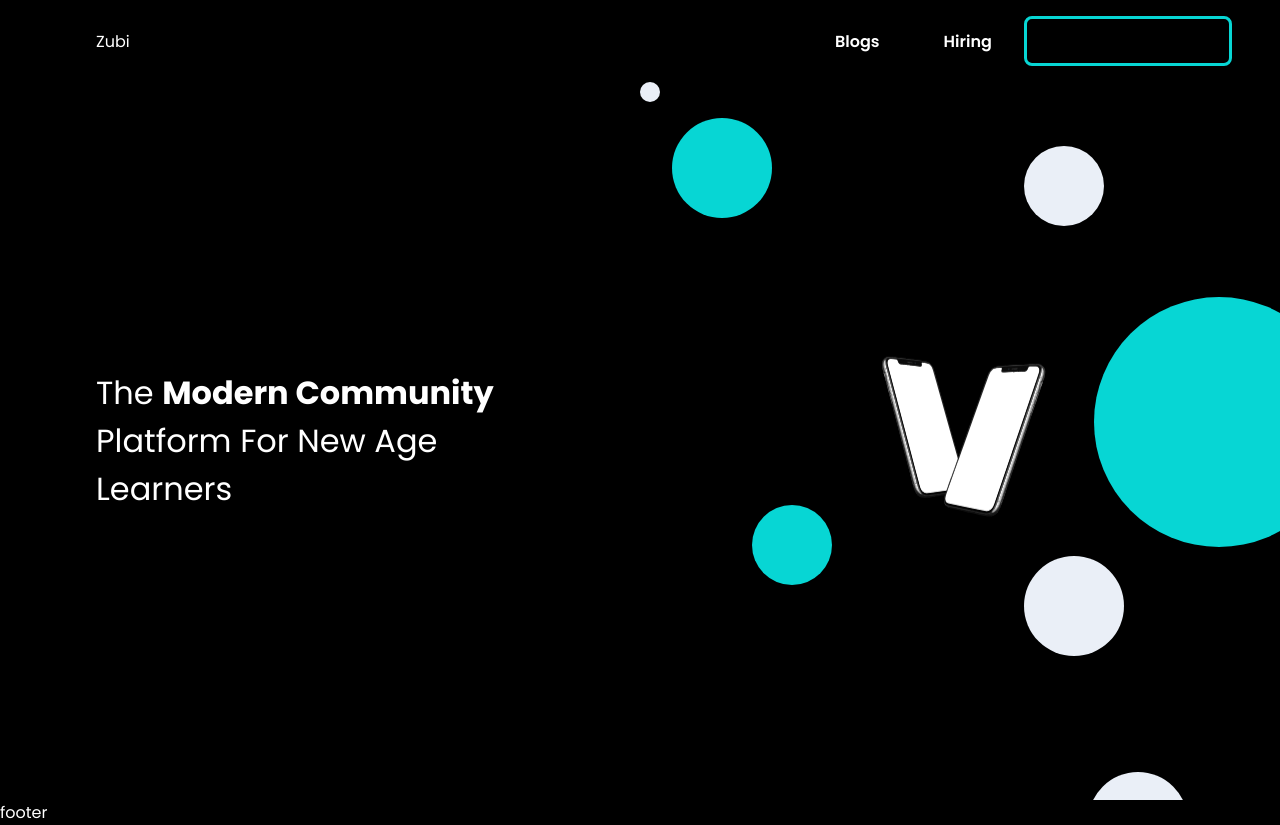
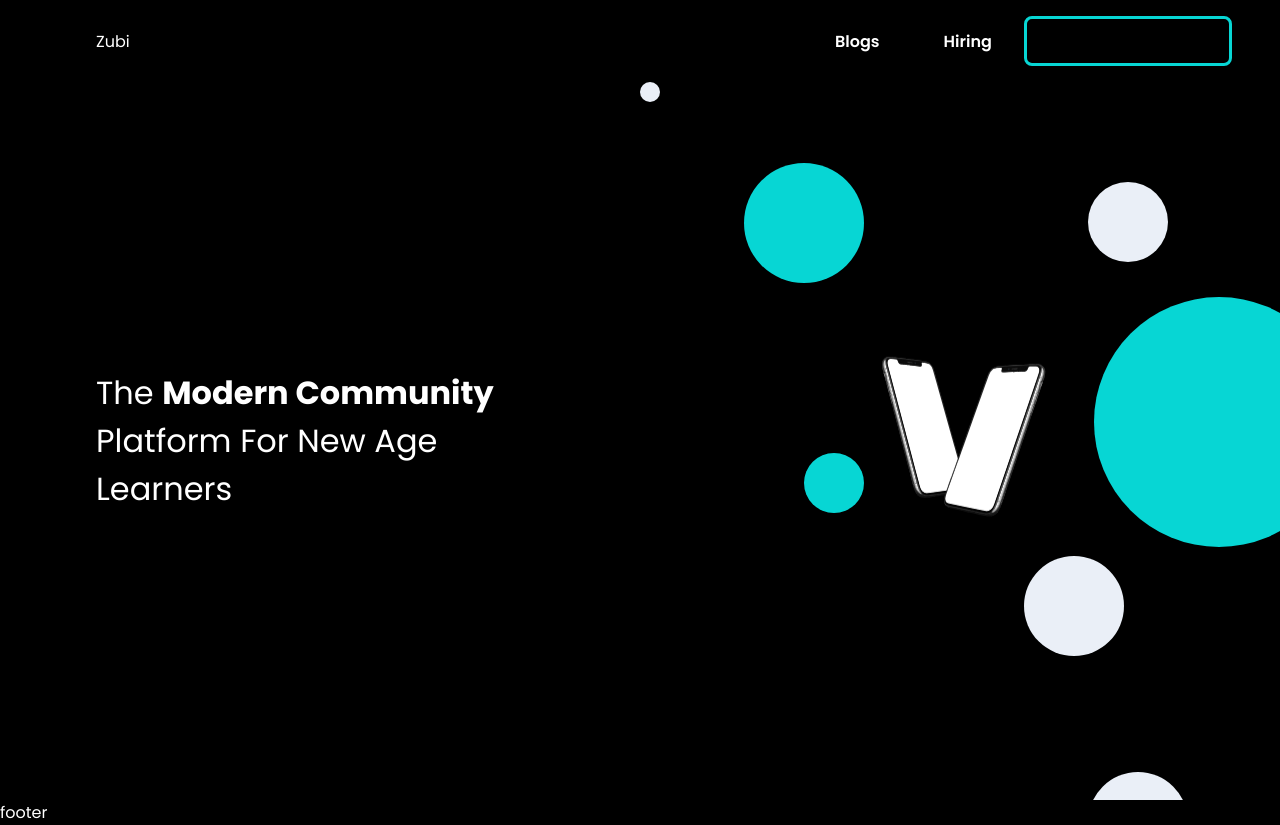
Before and after one commit to 9267aakashsharma/zubi-app-launch, a React (Create React App) app in the folder client/: page / in a window 1280 px wide. Built offline with nearby package versions, Linux system fonts and the light colour scheme.

Commit message:
fix(hero): add styles to bubbles
Signed-off-by: Aakash <9267aakashsharma@gmail.com>

```diff
--- a/client/src/shared/components/Bubbles/Bubbles.scss
+++ b/client/src/shared/components/Bubbles/Bubbles.scss
@@ -2,6 +2,24 @@
 @import "../../../mixins";
 
 div.zubi-bubbles {
+  $s-20: 20px;
+  $s-60: 60px;
+  $s-80: 80px;
+  $s-100: 100px;
+  $s-150: 150px;
+  $s-120: 120px;
+  $s-200: 200px;
+  $s-250: 250px;
+
+  $s-m-20: calc(#{$s-20} / 2);
+  $s-m-60: calc(#{$s-60} / 2);
+  $s-m-80: calc(#{$s-80} / 2);
+  $s-m-100: calc(#{$s-100} / 2);
+  $s-m-150: calc(#{$s-150} / 2);
+  $s-m-120: calc(#{$s-120} / 2);
+  $s-m-200: calc(#{$s-200} / 2);
+  $s-m-250: calc(#{$s-250} / 2);
+
   position: absolute;
   width: 100%;
   height: 100%;
@@ -15,20 +33,34 @@ div.zubi-bubbles {
 
   div.circle1 {
     position: absolute;
-    left: 5%;
-    top: 5%;
+    right: 65%;
+    bottom: 72%;
     background-color: var(--primary);
-    width: 100px;
-    height: 100px;
+    width: $s-150;
+    height: $s-150;
     animation: circlePOP1 1s linear infinite alternate-reverse;
     @keyframes circlePOP1 {
       0% {
-        width: 100px;
-        height: 100px;
+        width: $s-120;
+        height: $s-120;
       }
       100% {
-        width: 120px;
-        height: 120px;
+        width: $s-150;
+        height: $s-150;
+      }
+    }
+    @include for-mobile-only {
+      width: $s-m-150;
+      height: $s-m-150;
+      @keyframes circlePOP1 {
+        0% {
+          width: $s-m-100;
+          height: $s-m-100;
+        }
+        100% {
+          width: $s-m-150;
+          height: $s-m-150;
+        }
       }
     }
   }
@@ -38,106 +70,180 @@ div.zubi-bubbles {
     right: -10%;
     top: 30%;
     background-color: var(--primary);
-    width: 300px;
-    height: 300px;
+    width: $s-250;
+    height: $s-250;
     animation: circlePOP2 1s linear infinite alternate-reverse;
     @keyframes circlePOP2 {
       0% {
-        width: 250px;
-        height: 250px;
+        width: $s-250;
+        height: $s-250;
       }
       100% {
-        width: 200px;
-        height: 200px;
+        width: $s-200;
+        height: $s-200;
+      }
+    }
+    @include for-mobile-only {
+      width: $s-m-250;
+      height: $s-m-250;
+      @keyframes circlePOP2 {
+        0% {
+          width: $s-m-250;
+          height: $s-m-250;
+        }
+        100% {
+          width: $s-m-200;
+          height: $s-m-200;
+        }
       }
     }
   }
 
   div.circle3 {
     position: absolute;
-    width: 20px;
-    height: 20px;
+    width: $s-20;
+    height: $s-20;
     top: 0;
     left: 0;
     background-color: var(--secondary);
+    @include for-mobile-only {
+      width: $s-m-20;
+      height: $s-m-20;
+    }
   }
 
   div.circle4 {
     position: absolute;
-    width: 80px;
-    height: 80px;
-    bottom: 80%;
-    left: 60%;
+    width: $s-80;
+    height: $s-80;
+    bottom: 75%;
+    left: 70%;
     background-color: var(--secondary);
     animation: circlePOP4 1s linear infinite alternate-reverse;
     @keyframes circlePOP4 {
       0% {
-        width: 80px;
-        height: 80px;
+        width: $s-80;
+        height: $s-80;
       }
       100% {
-        width: 100px;
-        height: 100px;
+        width: $s-100;
+        height: $s-100;
+      }
+    }
+    @include for-mobile-only {
+      width: $s-m-80;
+      height: $s-m-80;
+      @keyframes circlePOP4 {
+        0% {
+          width: $s-m-80;
+          height: $s-m-80;
+        }
+        100% {
+          width: $s-m-100;
+          height: $s-m-100;
+        }
       }
     }
   }
 
   div.circle5 {
     position: absolute;
-    width: 100px;
-    height: 100px;
+    width: $s-100;
+    height: $s-100;
     bottom: 20%;
     left: 60%;
     background-color: var(--secondary);
     animation: circlePOP5 1s linear infinite alternate-reverse;
     @keyframes circlePOP5 {
       0% {
-        width: 100px;
-        height: 100px;
+        width: $s-100;
+        height: $s-100;
       }
       100% {
-        width: 80px;
-        height: 80px;
+        width: $s-60;
+        height: $s-60;
+      }
+    }
+    @include for-mobile-only {
+      width: $s-m-100;
+      height: $s-m-100;
+      @keyframes circlePOP5 {
+        0% {
+          width: $s-m-100;
+          height: $s-m-100;
+        }
+        100% {
+          width: $s-m-60;
+          height: $s-m-60;
+        }
       }
     }
   }
 
   div.circle6 {
     position: absolute;
-    width: 80px;
-    height: 80px;
-    bottom: 30%;
-    right: 70%;
+    width: $s-60;
+    height: $s-60;
+    bottom: 40%;
+    right: 65%;
     background-color: var(--primary);
     animation: circlePOP6 1s linear infinite alternate-reverse;
     @keyframes circlePOP6 {
       0% {
-        width: 80px;
-        height: 80px;
+        width: $s-60;
+        height: $s-60;
       }
       100% {
-        width: 100px;
-        height: 100px;
+        width: $s-100;
+        height: $s-100;
+      }
+    }
+    @include for-mobile-only {
+      width: $s-m-60;
+      height: $s-m-60;
+      @keyframes circlePOP6 {
+        0% {
+          width: $s-m-60;
+          height: $s-m-60;
+        }
+        100% {
+          width: $s-m-100;
+          height: $s-m-100;
+        }
       }
     }
   }
 
   div.circle7 {
     position: absolute;
-    width: 100px;
-    height: 100px;
+    width: $s-100;
+    height: $s-100;
     bottom: -10%;
     left: 70%;
     background-color: var(--secondary);
     animation: circlePOP7 1s linear infinite alternate-reverse;
     @keyframes circlePOP7 {
       0% {
-        width: 100px;
-        height: 100px;
+        width: $s-100;
+        height: $s-100;
       }
       100% {
-        width: 150px;
-        height: 150px;
+        width: $s-150;
+        height: $s-150;
+      }
+    }
+    @include for-mobile-only {
+      width: $s-m-100;
+      height: $s-m-100;
+      @keyframes circlePOP7 {
+        0% {
+          width: $s-m-100;
+          height: $s-m-100;
+        }
+        100% {
+          width: $s-m-150;
+          height: $s-m-150;
+        }
       }
     }
   }
```
